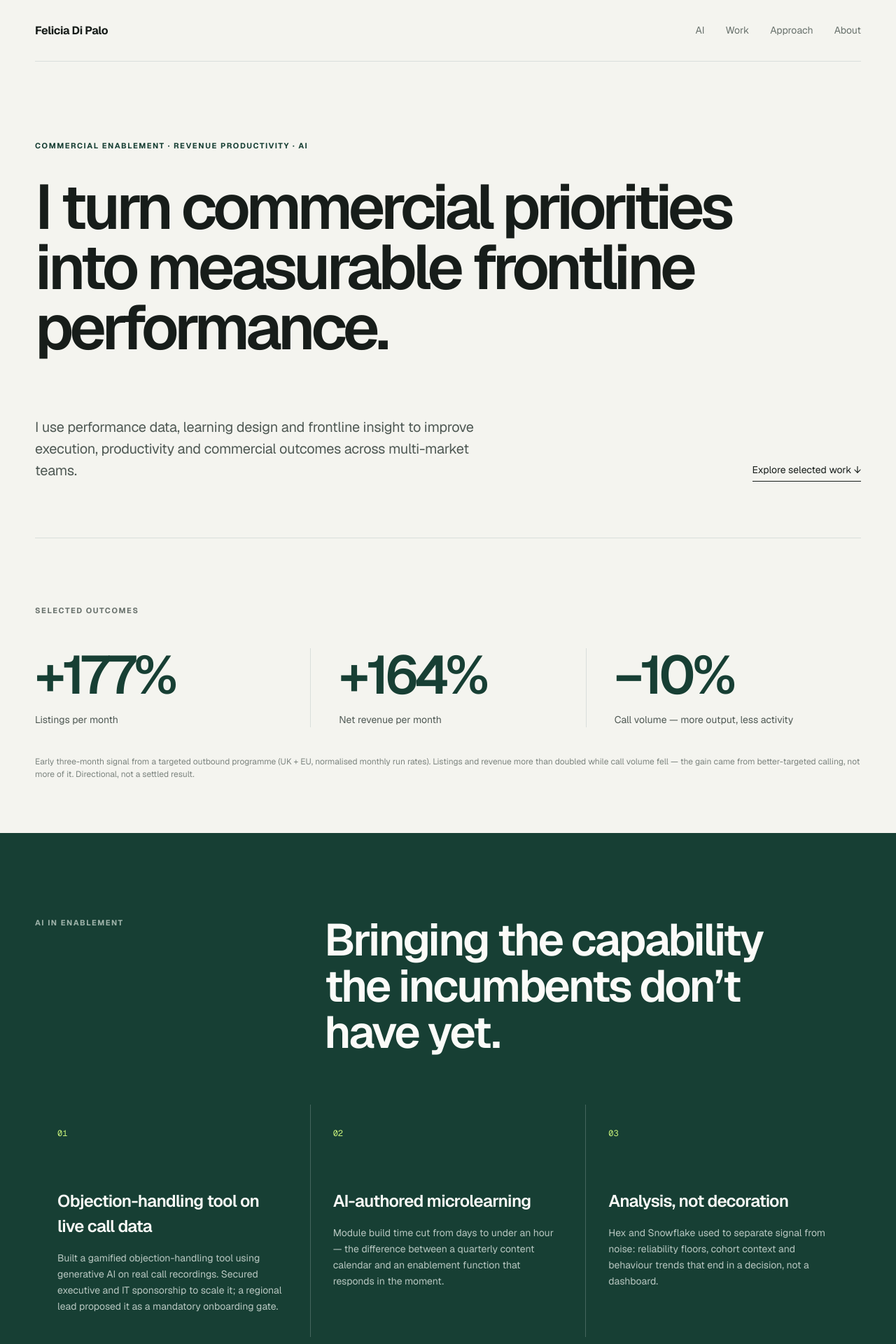
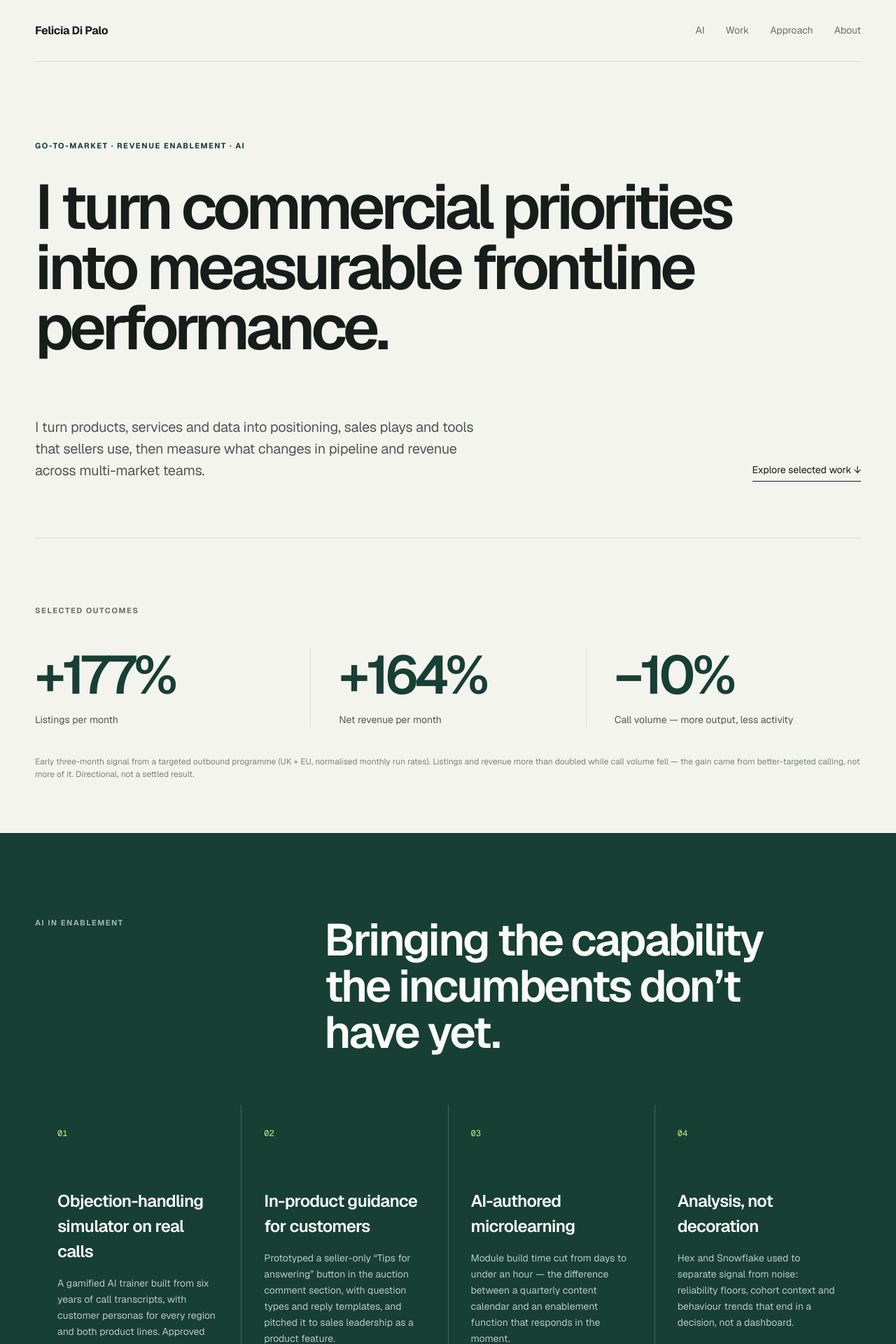
Before and after one commit to feliciadipalo/enablement-lab, a Next.js app: page /enablement-lab/ in a window 1280 px wide. Shown: the top 1920 px of the page at 70% size. Built offline with nearby package versions, Linux system fonts and the light colour scheme.

Commit message:
Update homepage: GTM positioning, AI band, page title

```diff
--- a/app/globals.css
+++ b/app/globals.css
@@ -102,11 +102,12 @@ h1 { max-width: 1040px; margin: 30px 0 80px; font-size: clamp(55px, 7vw, 98px);
 .practice-grid h3 { margin-top: 80px; }
 .practice-grid p { color: #b8c7c1; line-height: 1.65; font-size: 14px; }
 .ai-band { padding: 120px 0; background: var(--green); color: var(--white); }
-.ai-grid { display: grid; grid-template-columns: repeat(3, 1fr); gap: 1px; margin-top: 70px; background: rgba(255,255,255,.2); }
+.ai-grid { display: grid; grid-template-columns: repeat(4, 1fr); gap: 1px; margin-top: 70px; background: rgba(255,255,255,.2); }
 .ai-grid article { min-height: 300px; padding: 32px; background: var(--green); display: flex; flex-direction: column; }
 .ai-grid article > span { color: var(--acid); font-family: var(--font-geist-mono); font-size: 12px; }
 .ai-grid h3 { margin: 70px 0 16px; font-size: 24px; letter-spacing: -.03em; font-weight: 570; }
 .ai-grid p { color: #b8c7c1; line-height: 1.65; font-size: 14px; }
+@media (max-width: 1100px) { .ai-grid { grid-template-columns: repeat(2, 1fr); } }
 @media (max-width: 760px) { .ai-band { padding: 90px 0; } .ai-grid { grid-template-columns: 1fr; } .ai-grid article { min-height: auto; } .ai-grid h3 { margin-top: 40px; } }
 
 .about { padding: 140px 0; display: grid; grid-template-columns: 1fr 2fr; gap: 30px; }
--- a/app/layout.tsx
+++ b/app/layout.tsx
@@ -17,7 +17,7 @@ const geistMono = Geist_Mono({
 });
 
 export const metadata: Metadata = {
-  title: "Felicia Di Palo — Commercial Enablement",
+  title: "Felicia Di Palo — Go-to-Market & Enablement",
   description: "Commercial Enablement, Revenue Productivity and AI systems by Felicia Di Palo.",
   icons: {
     icon: "/favicon.svg",
--- a/app/page.tsx
+++ b/app/page.tsx
@@ -8,7 +8,7 @@ const outcomes = [
 ];
 
 export default function Home() {
-  const featuredSlugs = ["outbound-growth", "training-system", "enablement-analytics", "enablement-operating-system"];
+  const featuredSlugs = ["outbound-growth", "managed-partner-positioning", "onboarding-system", "enablement-analytics"];
   const featured = featuredSlugs.map(slug => projects.find(p => p.slug === slug)!).filter(Boolean);
   const additional = projects.filter(p => !featuredSlugs.includes(p.slug));
   return <main>
@@ -18,10 +18,10 @@ export default function Home() {
     </header>
 
     <section className="hero shell">
-      <p className="eyebrow">Commercial Enablement · Revenue Productivity · AI</p>
+      <p className="eyebrow">Go-to-Market · Revenue Enablement · AI</p>
       <h1>I turn commercial priorities into measurable frontline performance.</h1>
       <div className="hero-bottom">
-        <p className="lede">I use performance data, learning design and frontline insight to improve execution, productivity and commercial outcomes across multi-market teams.</p>
+        <p className="lede">I turn products, services and data into positioning, sales plays and tools that sellers use, then measure what changes in pipeline and revenue across multi-market teams.</p>
         <a className="text-link" href="#work">Explore selected work <span>↓</span></a>
       </div>
     </section>
@@ -35,9 +35,10 @@ export default function Home() {
     <section className="ai-band" id="ai"><div className="shell">
       <div className="section-intro light"><p className="section-label">AI in enablement</p><h2>Bringing the capability the incumbents don&rsquo;t have yet.</h2></div>
       <div className="ai-grid">
-        <article><span>01</span><h3>Objection-handling tool on live call data</h3><p>Built a gamified objection-handling tool using generative AI on real call recordings. Secured executive and IT sponsorship to scale it; a regional lead proposed it as a mandatory onboarding gate.</p></article>
-        <article><span>02</span><h3>AI-authored microlearning</h3><p>Module build time cut from days to under an hour — the difference between a quarterly content calendar and an enablement function that responds in the moment.</p></article>
-        <article><span>03</span><h3>Analysis, not decoration</h3><p>Hex and Snowflake used to separate signal from noise: reliability floors, cohort context and behaviour trends that end in a decision, not a dashboard.</p></article>
+        <article><span>01</span><h3>Objection-handling simulator on real calls</h3><p>A gamified AI trainer built from six years of call transcripts, with customer personas for every region and both product lines. Approved for onboarding as a daily 20-minute practice.</p></article>
+        <article><span>02</span><h3>In-product guidance for customers</h3><p>Prototyped a seller-only &ldquo;Tips for answering&rdquo; button in the auction comment section, with question types and reply templates, and pitched it to sales leadership as a product feature.</p></article>
+        <article><span>03</span><h3>AI-authored microlearning</h3><p>Module build time cut from days to under an hour — the difference between a quarterly content calendar and an enablement function that responds in the moment.</p></article>
+        <article><span>04</span><h3>Analysis, not decoration</h3><p>Hex and Snowflake used to separate signal from noise: reliability floors, cohort context and behaviour trends that end in a decision, not a dashboard.</p></article>
       </div>
     </div></section>
 
@@ -75,7 +76,7 @@ export default function Home() {
 
     <section className="about shell" id="about"><p className="section-label">About</p><div>
       <h2>Commercial strategy built for frontline execution.</h2>
-      <p>I am a London-based Commercial Enablement professional working across global, multi-market teams. My background spans sales, learning design, analytics and research.</p>
+      <p>I am a London-based go-to-market and enablement professional working across global, multi-market teams. My background spans B2B sales, learning design, analytics and research.</p>
       <p>This portfolio presents anonymised work. Company names, people, dates and commercially sensitive details have been removed while preserving the decision logic and evidence.</p>
     </div></section>
     <footer className="shell"><p>Felicia Di Palo</p><p>London, UK</p></footer>
```
